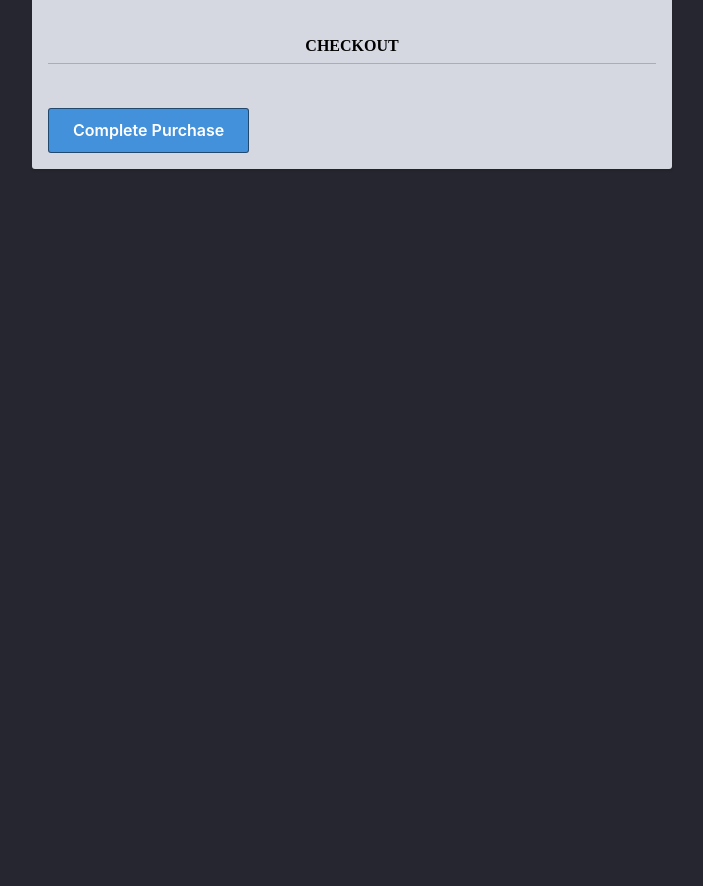
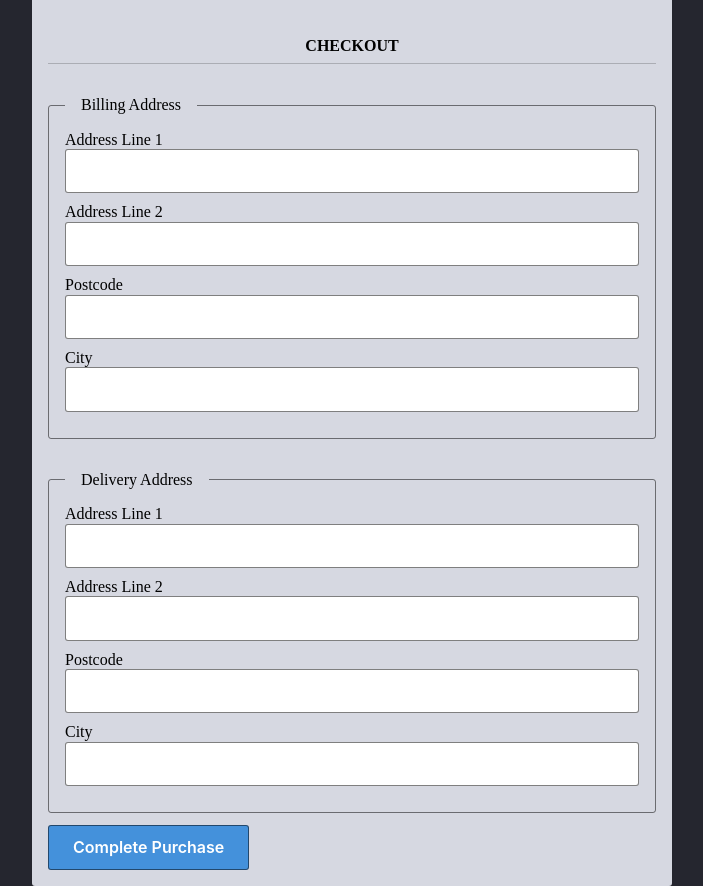
Before and after one commit to Dania-c/Codi, a website: page week-3/26-checkout-groups/index.html in a window 1280 px wide. Shown: the part 248-1134 px from the top of the page, without its empty margins (288-991 px from the left). Before the commit the page ends 800 px from the top, so only its background shows below. Drawn offline with Linux system fonts and the light colour scheme.

Commit message:
compelted 26-checkout-groups

```diff
--- a/week-3/26-checkout-groups/index.html
+++ b/week-3/26-checkout-groups/index.html
@@ -39,6 +39,63 @@
           <form method="GET" id="checkout-form" class="checkout__form">
             <!-- Add the form fields here -->
 
+            <fieldset>
+              <legend>Billing Address</legend>
+
+              <div style="margin-bottom: 10px;">
+                <label>
+                  Address Line 1
+                  <input type="text" name="billingaddressline1" />
+                </label>
+              </div>
+              <div style="margin-bottom: 10px;">
+                <label>
+                  Address Line 2
+                  <input type="text" name="billingaddressline2" />
+                </label>
+              </div>
+              <div style="margin-bottom: 10px;">
+                <label>
+                  Postcode
+                  <input type="text" name="billingpostcode" />
+                </label>
+              </div>
+              <div style="margin-bottom: 10px;">
+                <label>
+                  City
+                  <input type="text" name="billingcity" />
+                </label>
+              </div>
+            </fieldset>
+
+            <fieldset>
+              <legend>Delivery Address</legend>
+
+              <div style="margin-bottom: 10px;">
+                <label>
+                  Address Line 1
+                  <input type="text" name="deliveryaddressline1" />
+                </label>
+              </div>
+              <div style="margin-bottom: 10px;">
+                <label>
+                  Address Line 2
+                  <input type="text" name="deliveryaddressline2" />
+                </label>
+              </div>
+              <div style="margin-bottom: 10px;">
+                <label>
+                  Postcode
+                  <input type="text" name="deliverypostcode" />
+                </label>
+              </div>
+              <div style="margin-bottom: 10px;">
+                <label>
+                  City
+                  <input type="text" name="deliverycity" />
+                </label>
+              </div>
+            </fieldset>
             <button type="submit">Complete Purchase</button>
           </form>
         </div>
```
